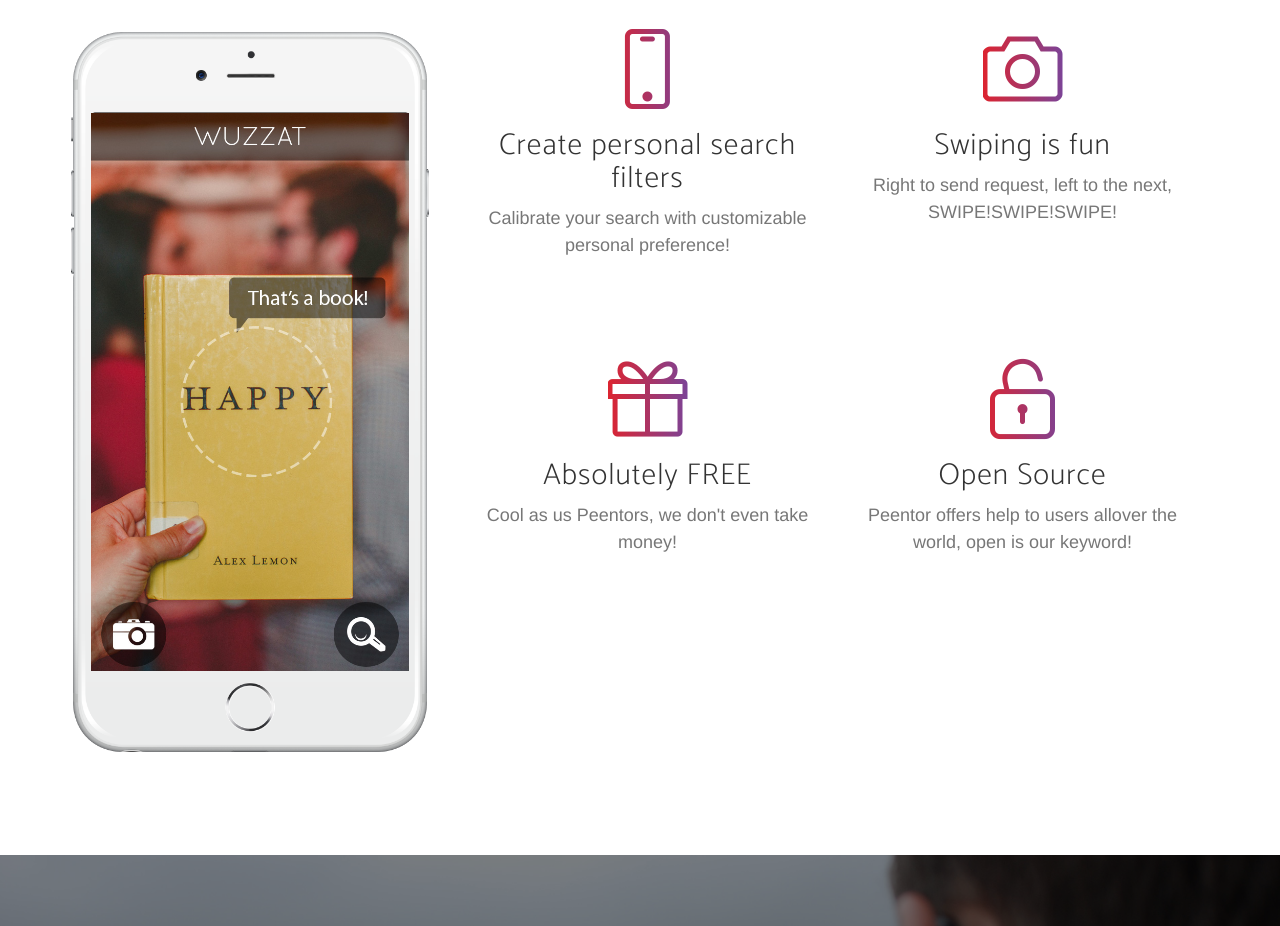
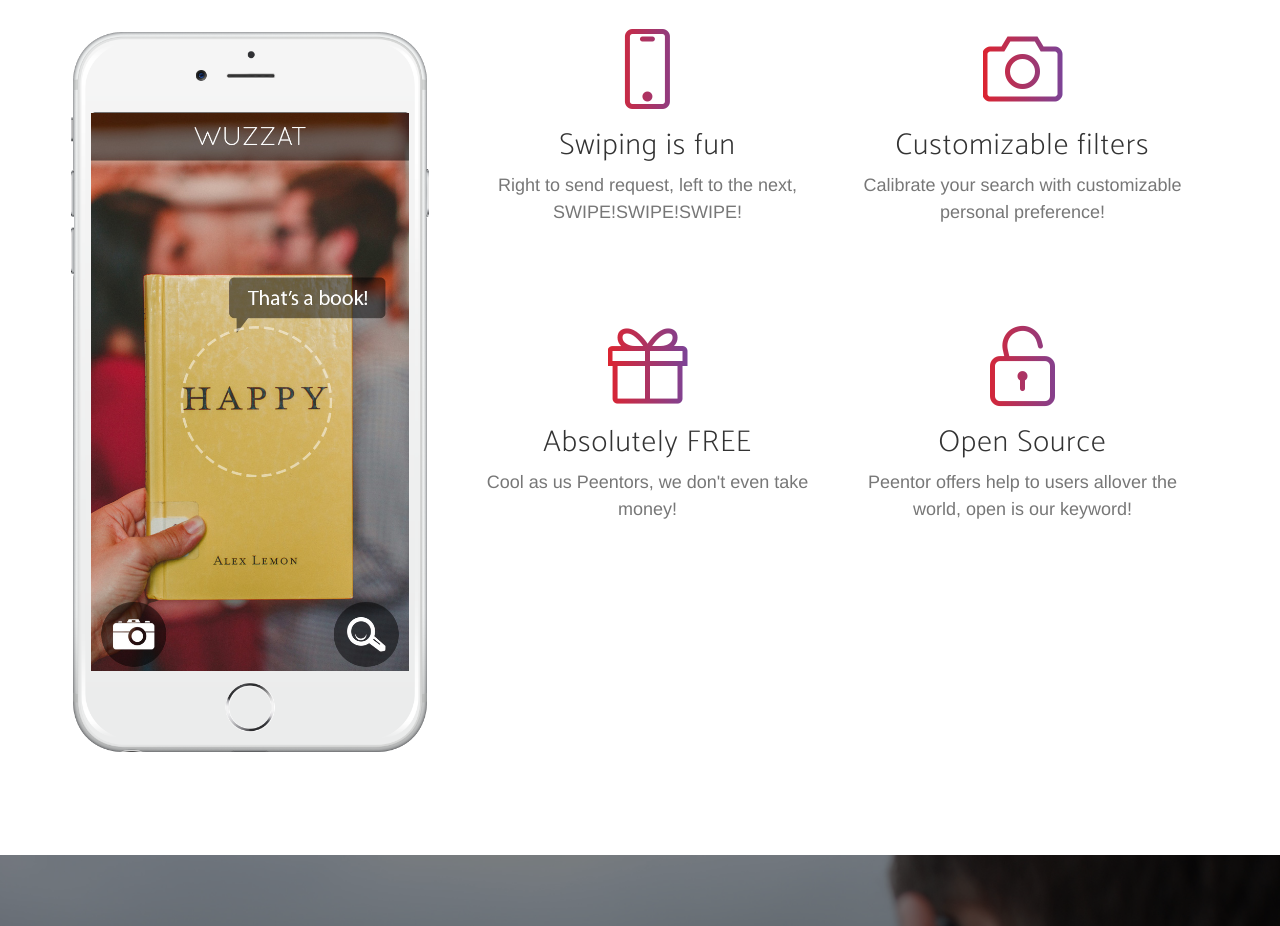
Before and after one commit to leopeng8817/peentor-web, a website: page index.html in a window 1280 px wide. Shown: the part 1660-2586 px from the top of the page. Drawn offline with nearby package versions, Linux system fonts and the light colour scheme; a web font is replaced by a local one.

Commit message:
Switched "Personal Filters" with "SWIPE!"

```diff
--- a/index.html
+++ b/index.html
@@ -144,15 +144,15 @@
                             <div class="col-md-6">
                                 <div class="feature-item">
                                     <i class="icon-screen-smartphone text-primary"></i>
-                                    <h3>Create personal search filters</h3>
-                                    <p class="text-muted">Calibrate your search with customizable personal preference!</p>
+                                    <h3>Swiping is fun</h3>
+                                    <p class="text-muted">Right to send request, left to the next, SWIPE!SWIPE!SWIPE!</p>
                                 </div>
                             </div>
                             <div class="col-md-6">
                                 <div class="feature-item">
                                     <i class="icon-camera text-primary"></i>
-                                    <h3>Swiping is fun</h3>
-                                    <p class="text-muted">Right to send request, left to the next, SWIPE!SWIPE!SWIPE!</p>
+                                    <h3>Customizable filters</h3>
+                                    <p class="text-muted">Calibrate your search with customizable personal preference!</p>
                                 </div>
                             </div>
                         </div>
```
